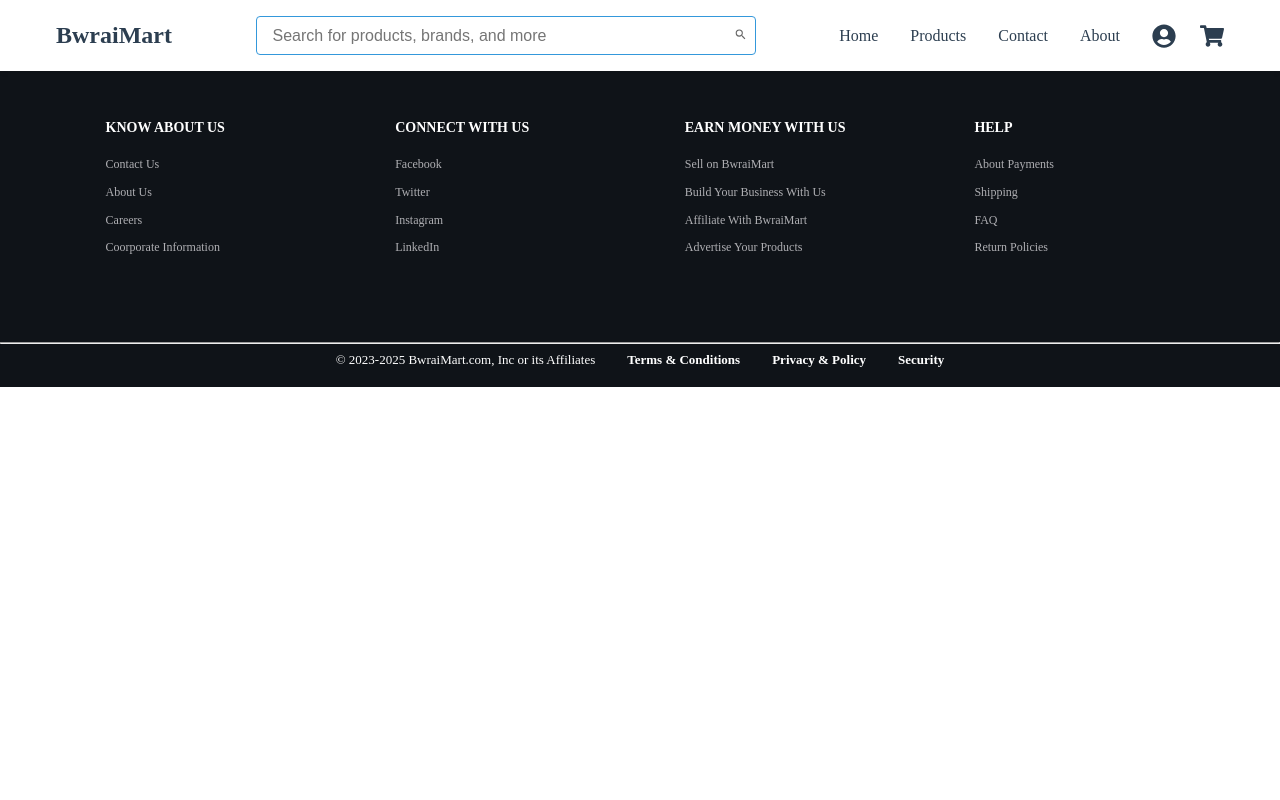
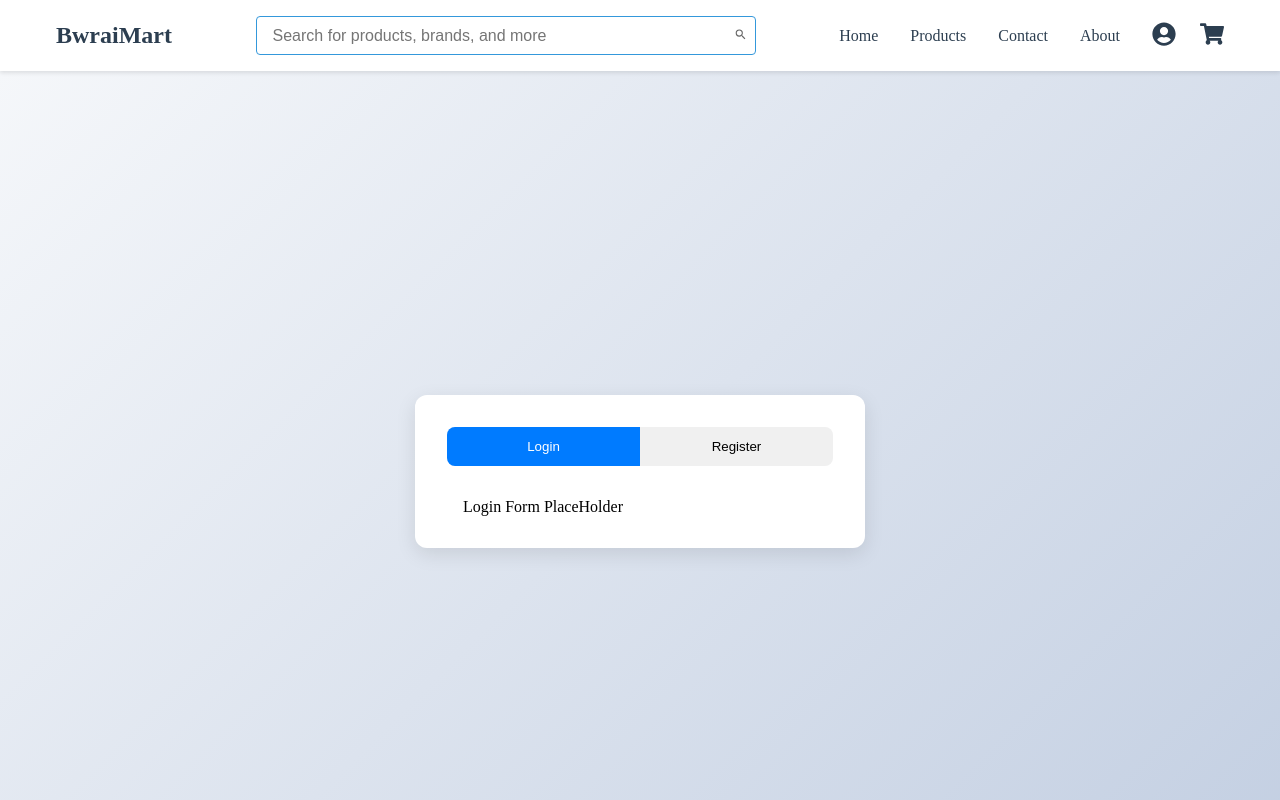
Before and after one commit to Bwrai/ecommerce, a React (Vite) app in the folder frontend/: page /login in a window 1280 px wide. Shown: the top 800 px of the page. Built offline with nearby package versions, Linux system fonts and the light colour scheme.

Commit message:
Added userSlice and early authPage

```diff
--- a/frontend/src/App.jsx
+++ b/frontend/src/App.jsx
@@ -7,6 +7,7 @@ import "./styles/Alert.css";
 import ProductDetails from "./components/Product/ProductDetails";
 import Products from "./components/Product/Products";
 import Search from "./components/Product/Search";
+import AuthPage from "./components/User/AuthPage";
 
 function App() {
   return (
@@ -19,6 +20,7 @@ function App() {
         <Route path="/products/:id" element={<ProductDetails />} />
         <Route path="/products/search/:keyword" element={<Products />} />
         <Route path="/search" element={<Search />} />
+        <Route path="/login" element={<AuthPage />} />
         {/* Add more routes here */}
       </Routes>
       <Footer />
--- a/frontend/src/app/store.js
+++ b/frontend/src/app/store.js
@@ -1,10 +1,12 @@
 import { configureStore } from '@reduxjs/toolkit';
 import productReducer from '../features/productSlice';
 import alertReducer from '../features/alertSlice';
+import userReducer from '../features/User/userSlice';
 
 export const store = configureStore({
     reducer: {
         product: productReducer,
         alert: alertReducer,
+        user: userReducer,
     }
 })
--- /dev/null
+++ b/frontend/src/components/User/AuthPage.css
@@ -0,0 +1,43 @@
+.authContainer {
+    min-height: 100vh;
+    display: flex;
+    justify-content: center;
+    align-items: center;
+    background: linear-gradient(135deg, #f5f7fa 0% , #c3cfe2 100%);
+}
+
+.authCard {
+    background: white;
+    padding: 2rem;
+    border-radius: 12px;
+    box-shadow: 0 6px 20px rgba(0, 0, 0, 0.1);
+    width: 100%;
+    max-width: 450px;
+}
+.formSelector {
+    display: flex;
+    background: #f0f0f0;
+    border-radius: 8px;
+    margin-bottom: 2rem;
+    overflow: hidden;
+}
+.selectorButton {
+    flex: 1;
+    padding: 0.75rem;
+    border: none;
+    background: transparent;
+    cursor: pointer;
+    transition: all 0.3s ease;
+    font-weight: 500;
+}
+.selectorButton.active {
+    background: #007bff;
+    color: white;
+}
+.selectorButton:hover:not(.active) {
+    background: #e0e0e0;
+}
+
+.formContent {
+    padding: 0 1rem;
+}
--- /dev/null
+++ b/frontend/src/components/User/AuthPage.jsx
@@ -0,0 +1,39 @@
+import React, { useState } from 'react'
+import "./AuthPage.css"
+
+const AuthPage = () => {
+    const [activeForm, setActiveForm] = useState("login");
+    return (
+        <div className='authContainer'>
+            <div className='authCard'>
+                <div className='formSelector'>
+                    <button
+                        type='button'
+                        className={`selectorButton ${activeForm === "login" ? "active" : ""}`}
+                        onClick={() => setActiveForm("login")}
+                        aria-selected={activeForm === "login"}
+                    >
+                        Login
+                    </button>
+                    <button
+                        type='button'
+                        className={`selectorButton ${activeForm === "register" ? "active" : ""}`}
+                        onClick={() => setActiveForm("register")}
+                        aria-selected={activeForm === "register"}
+                    >
+                        Register
+                    </button>
+                </div>
+                <div className='formContent'>
+                    {activeForm === "login" ? (
+                        <div>Login Form PlaceHolder</div>
+                    ) : (
+                        <div>Register Form PlaceHolder</div>
+                    )}
+                </div>
+            </div>
+        </div>
+    )
+}
+
+export default AuthPage;
--- a/frontend/src/components/layout/Header/Header.jsx
+++ b/frontend/src/components/layout/Header/Header.jsx
@@ -2,7 +2,7 @@ import React, { useState } from "react";
 import "./Header.css";
 import { FaShoppingCart, FaUserCircle } from "react-icons/fa";
 import { MdSearch, MdMenu, MdClose } from "react-icons/md";
-import { Link, useNavigate} from "react-router-dom";
+import { Link, useNavigate } from "react-router-dom";
 import { useDispatch } from "react-redux";
 import { getProducts } from "../../../features/productSlice";
 import Metadata from "../Metadata";
@@ -61,7 +61,7 @@ function Header() {
 
           {/* Navbar Icons */}
           <div className="nav-icons">
-            <FaUserCircle className="icon" />
+            <Link to={`/login`}><FaUserCircle className="icon" /></Link>
             <FaShoppingCart className="icon" />
           </div>
         </nav>
--- /dev/null
+++ b/frontend/src/features/User/userSlice.js
@@ -0,0 +1,86 @@
+import { createAsyncThunk, createSlice } from "@reduxjs/toolkit";
+import axios from "axios";
+
+// Login
+export const login = createAsyncThunk(
+    "user/login",
+    async ({ email, password }, thunkAPI) => {
+        try {
+            const config = { headers: { "Content-Type": "application/json" } }
+            const { data } = await axios.post('api/login', { email, password }, config)
+            return data.user
+        } catch (error) {
+            return thunkAPI.rejectWithValue(error.response.data.message);
+        }
+    }
+)
+// Register
+export const register = createAsyncThunk(
+    "user/register",
+    async (userData, thunkAPI) => {
+        try {
+            const config = { headers: { "Content-Type": "multipart/form-data" } }
+            const data = await axios.post('/api/register', userData, config);
+            return data.user;
+        } catch (error) {
+            return thunkAPI.rejectWithValue(error.response.data.message)
+        }
+    }
+)
+
+const initialState = {
+    user: null,
+    users: [],
+    isAuthenticated: false,
+    loading: false,
+    error: null,
+    message: null,
+    success: null,
+}
+
+const userSlice = createSlice({
+    name: "user",
+    initialState,
+    reducers: {
+        clearErrors: (state) => {
+            state.error = null;
+        },
+        clearMessage: (state) => {
+            state.message = null;
+        }
+    },
+    extraReducers: (builder) => {
+        builder
+            // Login
+            .addCase(login.pending, (state) => {
+                state.loading = true;
+            })
+            .addCase(login.fulfilled, (state, action) => {
+                state.loading = false;
+                state.isAuthenticated = true;
+                state.user = action.payload;
+            })
+            .addCase(login.rejected, (state, action) => {
+                state.loading = false;
+                state.isAuthenticated = false;
+                state.error = action.payload;
+            })
+            // Register
+            .addCase(register.pending, (state) => {
+                state.loading = true;
+            })
+            .addCase(register.fulfilled, (state, action) => {
+                state.loading = false;
+                state.isAuthenticated = true;
+                state.user = action.payload;
+            })
+            .addCase(register.rejected, (state, action) => {
+                state.loading = false;
+                state.isAuthenticated = false;
+                state.error = action.payload;
+            })
+    }
+})
+
+export const { clearErrors, clearMessage } = userSlice.actions;
+export default userSlice.reducer;
```
